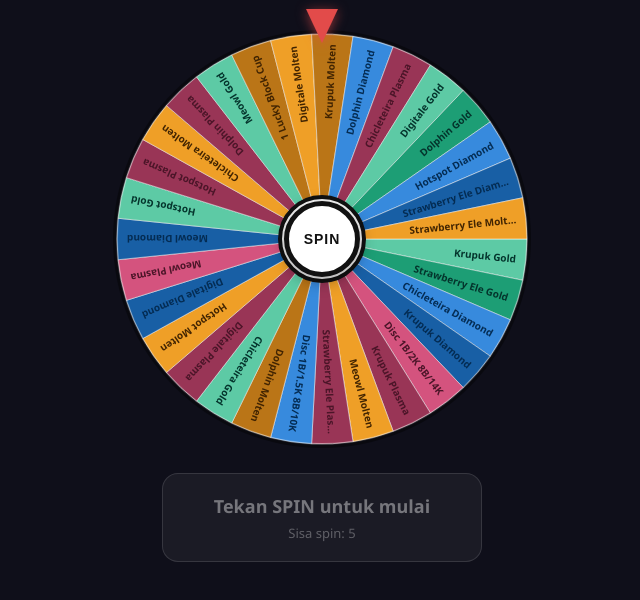
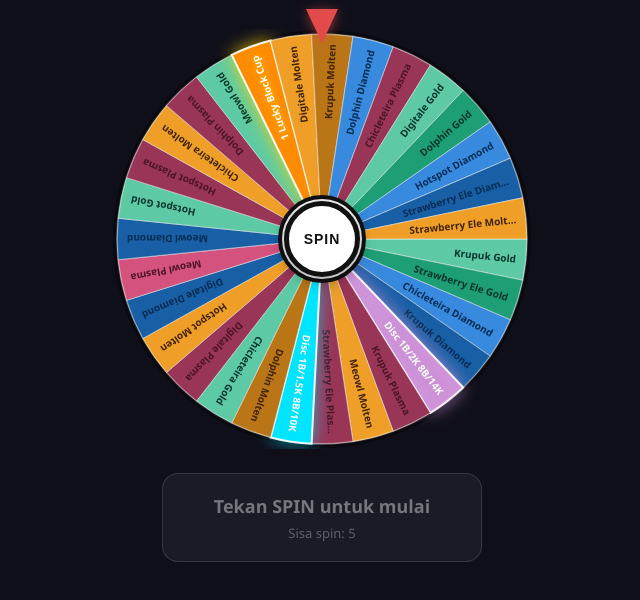
Before and after one commit to ayuazalleaa-hue/speenwheel, a plain HTML site: page index.html in a window 1280 px wide. Shown: the part 142-742 px from the top of the page, without its empty margins (318-958 px from the left). Drawn offline with Linux system fonts and the light colour scheme.

Commit message:
Update index.html

```diff
--- a/index.html
+++ b/index.html
@@ -28,9 +28,7 @@
       text-transform: uppercase;
     }
 
-    h1 span {
-      color: #EF9F27;
-    }
+    h1 span { color: #EF9F27; }
 
     .wheel-section {
       display: flex;
@@ -90,14 +88,8 @@
       box-shadow: 0 6px 20px rgba(0,0,0,0.5);
     }
 
-    .spin-btn:active:not(:disabled) {
-      transform: translate(-50%, -50%) scale(0.97);
-    }
-
-    .spin-btn:disabled {
-      opacity: 0.5;
-      cursor: not-allowed;
-    }
+    .spin-btn:active:not(:disabled) { transform: translate(-50%, -50%) scale(0.97); }
+    .spin-btn:disabled { opacity: 0.5; cursor: not-allowed; }
 
     .result-box {
       background: rgba(255,255,255,0.05);
@@ -132,7 +124,6 @@
       <canvas id="wheel" width="420" height="420"></canvas>
       <button class="spin-btn" id="spinBtn">SPIN</button>
     </div>
-
     <div class="result-box">
       <div id="resultText">Tekan SPIN untuk mulai</div>
       <div class="spin-count" id="spinCount">Sisa spin: 5</div>
@@ -140,38 +131,38 @@
   </div>
 
   <script>
-   const rawSlots = [
-      { label: "Meowl Gold", tier: 0, chance: 4.93 },
-      { label: "Meowl Diamond", tier: 1, chance: 4.43 },
-      { label: "Meowl Plasma", tier: 2, chance: 2.5 },
-      { label: "Meowl Molten", tier: 3, chance: 2 },
-      { label: "Strawberry Ele Gold", tier: 0, chance: 4.93 },
-      { label: "Strawberry Ele Diamond", tier: 1, chance: 4.43 },
-      { label: "Strawberry Ele Plasma", tier: 2, chance: 2.5 },
-      { label: "Strawberry Ele Molten", tier: 3, chance: 2 },
-      { label: "Dolphin Gold", tier: 0, chance: 4.93 },
-      { label: "Dolphin Diamond", tier: 1, chance: 4.43 },
-      { label: "Dolphin Plasma", tier: 2, chance: 2.5 },
-      { label: "Dolphin Molten", tier: 3, chance: 2 },
-      { label: "Digitale Gold", tier: 0, chance: 4.93 },
-      { label: "Digitale Diamond", tier: 1, chance: 4.43 },
-      { label: "Digitale Plasma", tier: 2, chance: 2.5 },
-      { label: "Digitale Molten", tier: 3, chance: 2 },
-      { label: "Chicleteira Gold", tier: 0, chance: 4.93 },
-      { label: "Chicleteira Diamond", tier: 1, chance: 4.43 },
-      { label: "Chicleteira Plasma", tier: 2, chance: 2.5 },
-      { label: "Chicleteira Molten", tier: 3, chance: 2 },
-      { label: "Hotspot Gold", tier: 0, chance: 4.93 },
-      { label: "Hotspot Diamond", tier: 1, chance: 4.43 },
-      { label: "Hotspot Plasma", tier: 2, chance: 2.5 },
-      { label: "Hotspot Molten", tier: 3, chance: 2 },
-      { label: "Krupuk Gold", tier: 0, chance: 4.93 },
-      { label: "Krupuk Diamond", tier: 1, chance: 4.43 },
-      { label: "Krupuk Plasma", tier: 2, chance: 2.5 },
-      { label: "Krupuk Molten", tier: 3, chance: 2 },
-      { label: "Disc 1B/1.5K 8B/10K", tier: 1, chance: 1.5 },
-      { label: "Disc 1B/2K 8B/14K", tier: 2, chance: 1 },
-      { label: "1 Lucky Block Cup", tier: 3, chance: 0.5 },
+    const rawSlots = [
+      { label: "Meowl Gold",            tier: 0, chance: 4.93 },
+      { label: "Meowl Diamond",         tier: 1, chance: 4.43 },
+      { label: "Meowl Plasma",          tier: 2, chance: 2.5  },
+      { label: "Meowl Molten",          tier: 3, chance: 2    },
+      { label: "Strawberry Ele Gold",   tier: 0, chance: 4.93 },
+      { label: "Strawberry Ele Diamond",tier: 1, chance: 4.43 },
+      { label: "Strawberry Ele Plasma", tier: 2, chance: 2.5  },
+      { label: "Strawberry Ele Molten", tier: 3, chance: 2    },
+      { label: "Dolphin Gold",          tier: 0, chance: 4.93 },
+      { label: "Dolphin Diamond",       tier: 1, chance: 4.43 },
+      { label: "Dolphin Plasma",        tier: 2, chance: 2.5  },
+      { label: "Dolphin Molten",        tier: 3, chance: 2    },
+      { label: "Digitale Gold",         tier: 0, chance: 4.93 },
+      { label: "Digitale Diamond",      tier: 1, chance: 4.43 },
+      { label: "Digitale Plasma",       tier: 2, chance: 2.5  },
+      { label: "Digitale Molten",       tier: 3, chance: 2    },
+      { label: "Chicleteira Gold",      tier: 0, chance: 4.93 },
+      { label: "Chicleteira Diamond",   tier: 1, chance: 4.43 },
+      { label: "Chicleteira Plasma",    tier: 2, chance: 2.5  },
+      { label: "Chicleteira Molten",    tier: 3, chance: 2    },
+      { label: "Hotspot Gold",          tier: 0, chance: 4.93 },
+      { label: "Hotspot Diamond",       tier: 1, chance: 4.43 },
+      { label: "Hotspot Plasma",        tier: 2, chance: 2.5  },
+      { label: "Hotspot Molten",        tier: 3, chance: 2    },
+      { label: "Krupuk Gold",           tier: 0, chance: 4.93 },
+      { label: "Krupuk Diamond",        tier: 1, chance: 4.43 },
+      { label: "Krupuk Plasma",         tier: 2, chance: 2.5  },
+      { label: "Krupuk Molten",         tier: 3, chance: 2    },
+      { label: "Disc 1B/1.5K 8B/10K",  tier: 4, chance: 1.5  },
+      { label: "Disc 1B/2K 8B/14K",    tier: 5, chance: 1    },
+      { label: "1 Lucky Block Cup",     tier: 6, chance: 0.5  },
     ];
 
     function shuffle(arr) {
@@ -187,14 +178,34 @@
     const N = slots.length;
     const arcSize = (2 * Math.PI) / N;
 
+    // tier 0=Gold, 1=Diamond, 2=Plasma, 3=Molten, 4=Disc murah, 5=Disc mahal, 6=Lucky Block
     const tierColors = [
-      ["#5DCAA5", "#1D9E75"],
-      ["#378ADD", "#185FA5"],
-      ["#D4537E", "#993556"],
-      ["#EF9F27", "#BA7517"],
+      ["#5DCAA5", "#1D9E75"],         // Gold - hijau
+      ["#378ADD", "#185FA5"],         // Diamond - biru
+      ["#D4537E", "#993556"],         // Plasma - pink
+      ["#EF9F27", "#BA7517"],         // Molten - amber
+      ["#00E5FF", "#00ACC1"],         // Disc murah - cyan terang
+      ["#CE93D8", "#9C27B0"],         // Disc mahal - ungu terang
+      ["#FFD700", "#FF8C00"],         // Lucky Block - emas
     ];
-    const tierText = ["#04342C", "#042C53", "#4B1528", "#412402"];
-    const tierResultColor = ["#5DCAA5", "#378ADD", "#D4537E", "#EF9F27"];
+
+    const tierText = [
+      "#04342C", "#042C53", "#4B1528", "#412402",
+      "#001F26", "#1A0030", "#3B2000",
+    ];
+
+    const tierResultColor = [
+      "#5DCAA5", "#378ADD", "#D4537E", "#EF9F27",
+      "#00E5FF", "#CE93D8", "#FFD700",
+    ];
+
+    // glow color per tier (hanya tier 4,5,6)
+    const tierGlow = [
+      null, null, null, null,
+      "rgba(0,229,255,0.7)",
+      "rgba(206,147,216,0.8)",
+      "rgba(255,215,0,0.9)",
+    ];
 
     const canvas = document.getElementById("wheel");
     const ctx = canvas.getContext("2d");
@@ -217,14 +228,12 @@
         const ac = getAudio();
         const osc = ac.createOscillator();
         const gain = ac.createGain();
-        osc.connect(gain);
-        gain.connect(ac.destination);
+        osc.connect(gain); gain.connect(ac.destination);
         osc.frequency.value = 280 + Math.min(speed * 900, 900);
         osc.type = "triangle";
         gain.gain.setValueAtTime(0.15, ac.currentTime);
         gain.gain.exponentialRampToValueAtTime(0.001, ac.currentTime + 0.07);
-        osc.start(ac.currentTime);
-        osc.stop(ac.currentTime + 0.07);
+        osc.start(ac.currentTime); osc.stop(ac.currentTime + 0.07);
       } catch (e) {}
     }
 
@@ -236,21 +245,22 @@
           [587, 740, 880, 1175],
           [659, 831, 988, 1319],
           [784, 988, 1175, 1568],
+          [523, 659, 784, 1047, 1319],
+          [587, 740, 880, 1175, 1568],
+          [523, 659, 784, 1047, 1319, 1568],
         ];
-        const notes = melodies[tier] || melodies[0];
+        const notes = melodies[Math.min(tier, melodies.length - 1)];
         notes.forEach((freq, i) => {
           const osc = ac.createOscillator();
           const gain = ac.createGain();
-          osc.connect(gain);
-          gain.connect(ac.destination);
+          osc.connect(gain); gain.connect(ac.destination);
           osc.frequency.value = freq;
           osc.type = "sine";
           const t = ac.currentTime + i * 0.13;
           gain.gain.setValueAtTime(0, t);
           gain.gain.linearRampToValueAtTime(0.22, t + 0.02);
           gain.gain.exponentialRampToValueAtTime(0.001, t + 0.28);
-          osc.start(t);
-          osc.stop(t + 0.28);
+          osc.start(t); osc.stop(t + 0.28);
         });
       } catch (e) {}
     }
@@ -273,6 +283,14 @@
         const end = start + arcSize;
         const tier = slots[i].tier;
         const shade = i % 2 === 0 ? tierColors[tier][0] : tierColors[tier][1];
+        const glow = tierGlow[tier];
+
+        // glow effect untuk slot langka
+        if (glow) {
+          ctx.save();
+          ctx.shadowColor = glow;
+          ctx.shadowBlur = 18;
+        }
 
         ctx.beginPath();
         ctx.moveTo(cx, cy);
@@ -280,16 +298,27 @@
         ctx.closePath();
         ctx.fillStyle = shade;
         ctx.fill();
-        ctx.strokeStyle = "rgba(255,255,255,0.5)";
-        ctx.lineWidth = 1;
+
+        if (glow) ctx.restore();
+
+        ctx.beginPath();
+        ctx.moveTo(cx, cy);
+        ctx.arc(cx, cy, r, start, end);
+        ctx.closePath();
+        ctx.strokeStyle = glow ? "rgba(255,255,255,0.9)" : "rgba(255,255,255,0.5)";
+        ctx.lineWidth = glow ? 2 : 1;
         ctx.stroke();
 
         ctx.save();
         ctx.translate(cx, cy);
         ctx.rotate(start + arcSize / 2);
         ctx.textAlign = "right";
-        ctx.font = "600 10px 'Segoe UI', sans-serif";
-        ctx.fillStyle = tierText[tier];
+        ctx.font = glow ? "700 10px 'Segoe UI', sans-serif" : "600 10px 'Segoe UI', sans-serif";
+        ctx.fillStyle = glow ? "#fff" : tierText[tier];
+        if (glow) {
+          ctx.shadowColor = glow;
+          ctx.shadowBlur = 6;
+        }
         let label = slots[i].label;
         if (label.length > 20) label = label.substring(0, 19) + "…";
         ctx.fillText(label, r - 10, 4);
@@ -322,9 +351,7 @@
       return 0;
     }
 
-    function easeOut(t) {
-      return 1 - Math.pow(1 - t, 3);
-    }
+    function easeOut(t) { return 1 - Math.pow(1 - t, 3); }
 
     const btn = document.getElementById("spinBtn");
     const pointer = document.getElementById("pointer");
@@ -358,7 +385,6 @@
       if (delta < 0.3) delta += 2 * Math.PI;
 
       const totalDelta = delta + (8 + Math.floor(Math.random() * 3)) * 2 * Math.PI;
-
       const duration = 7000;
       const startTime = performance.now();
       const startAngle = currentAngle;
```
